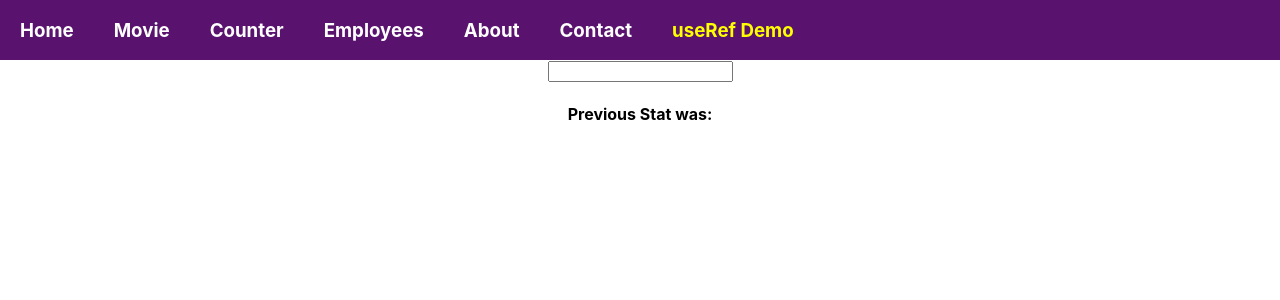
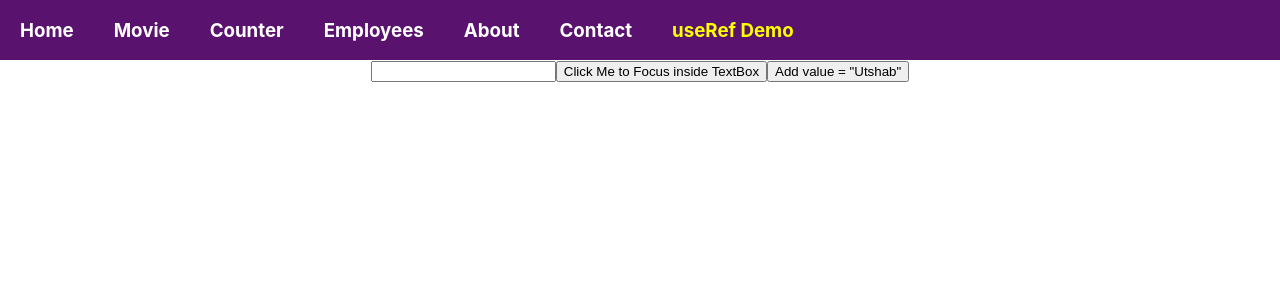
Before and after one commit to utshabkg/react-practice, a React (Create React App) app: page /userefdemo in a window 1280 px wide. Shown: the top 300 px of the page. Built offline with nearby package versions, Linux system fonts and the light colour scheme.

Commit message:
added value and focus with button.

```diff
--- a/src/components/hooksDemo/useRefDemo.js
+++ b/src/components/hooksDemo/useRefDemo.js
@@ -2,19 +2,27 @@ import React, { useState, useEffect, useRef } from "react";
 
 const UseRefDemo = () => {
   const [input, setInput] = useState("");
-  const prevStat = useRef("");
+  const inputField = useRef();
+  // const prevState = useRef("");
 
-  useEffect(() => {
-    prevStat.current = input;
-  }, [input]);
+  // useEffect(() => {
+  //   prevStat.current = input;
+  // }, [input]);
 
   const formHandler = (e) => {
     setInput(e.target.value);
   };
+  const clickHandler = () => {
+    inputField.current.value = "Utshab";
+    inputField.current.focus();
+  };
   return (
     <div>
-      <input value={input} onChange={formHandler} />
-      <h4>Previous Stat was: {prevStat.current}</h4>
+      {/* <input value={input} onChange={formHandler} /> */}
+      {/* <h4>Previous Stat was: {prevState.current}</h4> */}
+      <input ref={inputField} value={input} onChange={formHandler} />
+      <button onClick={clickHandler}>Click Me to Focus inside TextBox</button>
+      <button onClick={clickHandler}>Add value = "Utshab"</button>
     </div>
   );
 };
```
